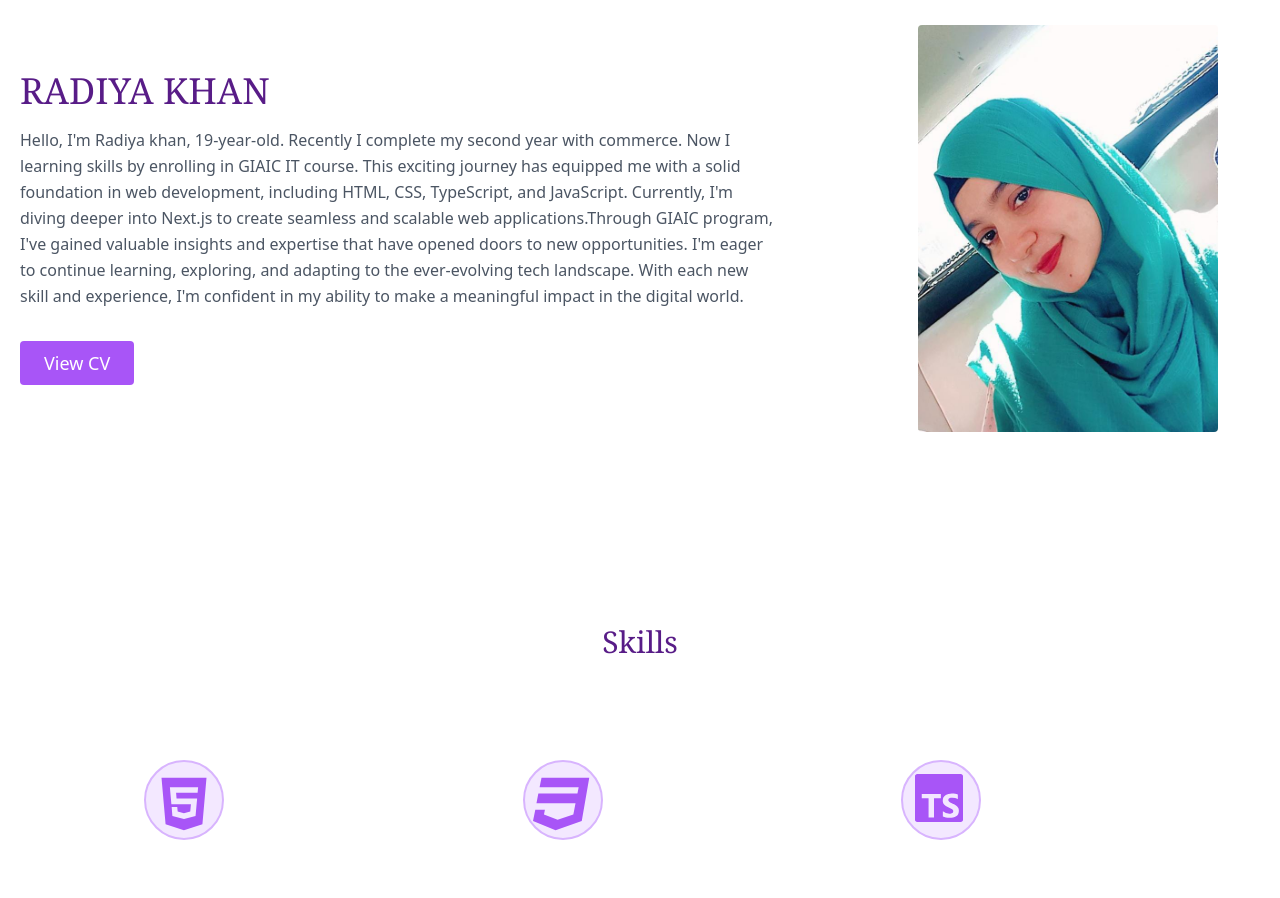
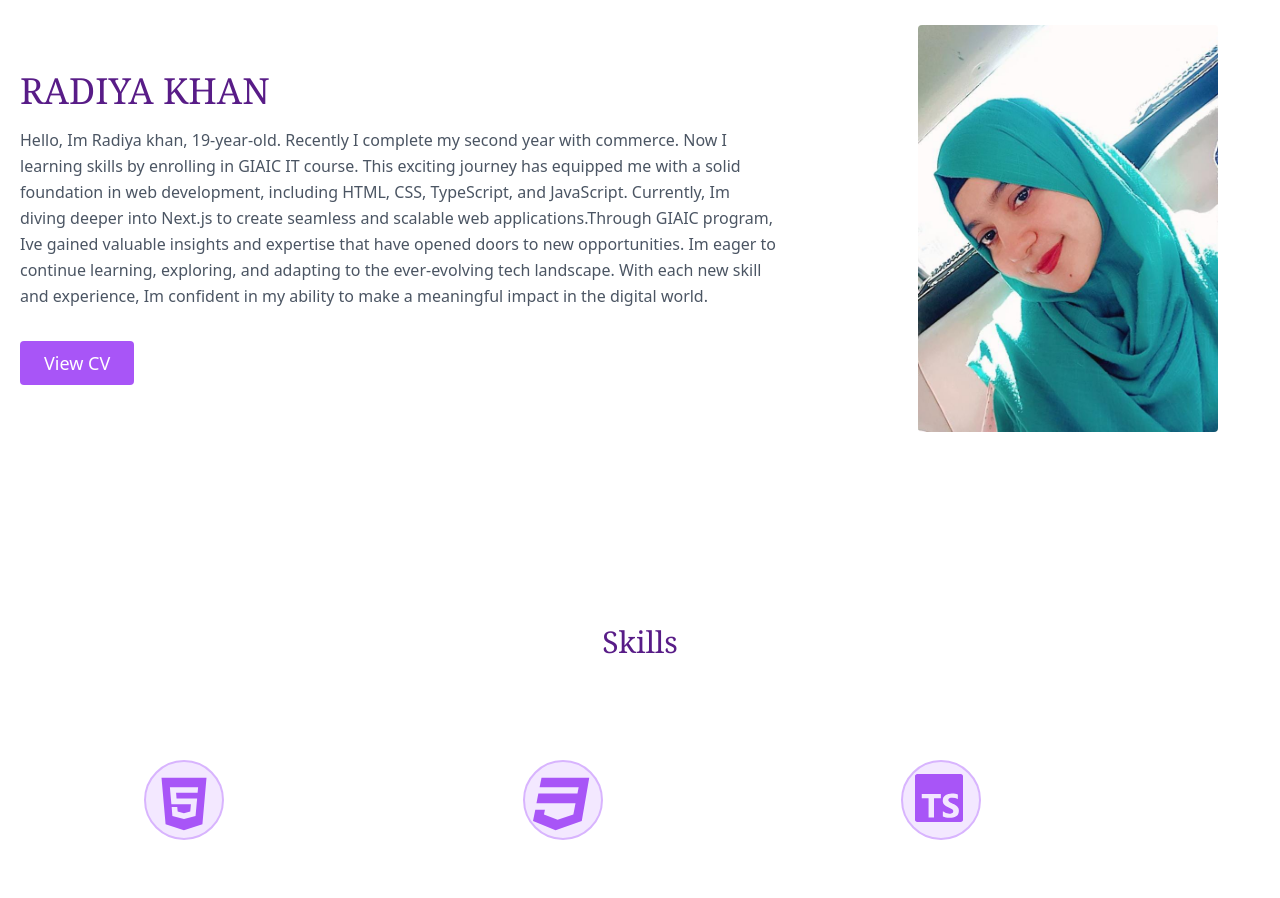
Before and after one commit to radiyakhan/protfolionextjs, a Next.js app: page / in a window 1280 px wide. Shown: the part 880-1778 px from the top of the page. Built offline with nearby package versions, Linux system fonts and the light colour scheme.

Commit message:
Update about.tsx

```diff
--- a/src/app/components/about.tsx
+++ b/src/app/components/about.tsx
@@ -11,12 +11,12 @@ const About = () => {
         RADIYA KHAN
       </h1>
       <p className="mb-8 leading-relaxed ">
-      Hello, I'm Radiya khan, 19-year-old. Recently I complete my second year with commerce. Now I learning skills by enrolling
+      Hello, Im Radiya khan, 19-year-old. Recently I complete my second year with commerce. Now I learning skills by enrolling
       in GIAIC IT course. This exciting journey has equipped me with a solid foundation in web development, including HTML,
       CSS, TypeScript, and JavaScript.
-      Currently, I'm diving deeper into Next.js to create seamless and scalable web applications.Through GIAIC program,
-      I've gained valuable insights and expertise that have opened doors to new opportunities. I'm eager to continue learning,
-      exploring, and adapting to the ever-evolving tech landscape. With each new skill and experience, I'm confident in my ability
+      Currently, Im diving deeper into Next.js to create seamless and scalable web applications.Through GIAIC program,
+      Ive gained valuable insights and expertise that have opened doors to new opportunities. Im eager to continue learning,
+      exploring, and adapting to the ever-evolving tech landscape. With each new skill and experience, Im confident in my ability
       to make a meaningful impact in the digital world.
 
       </p>
```
